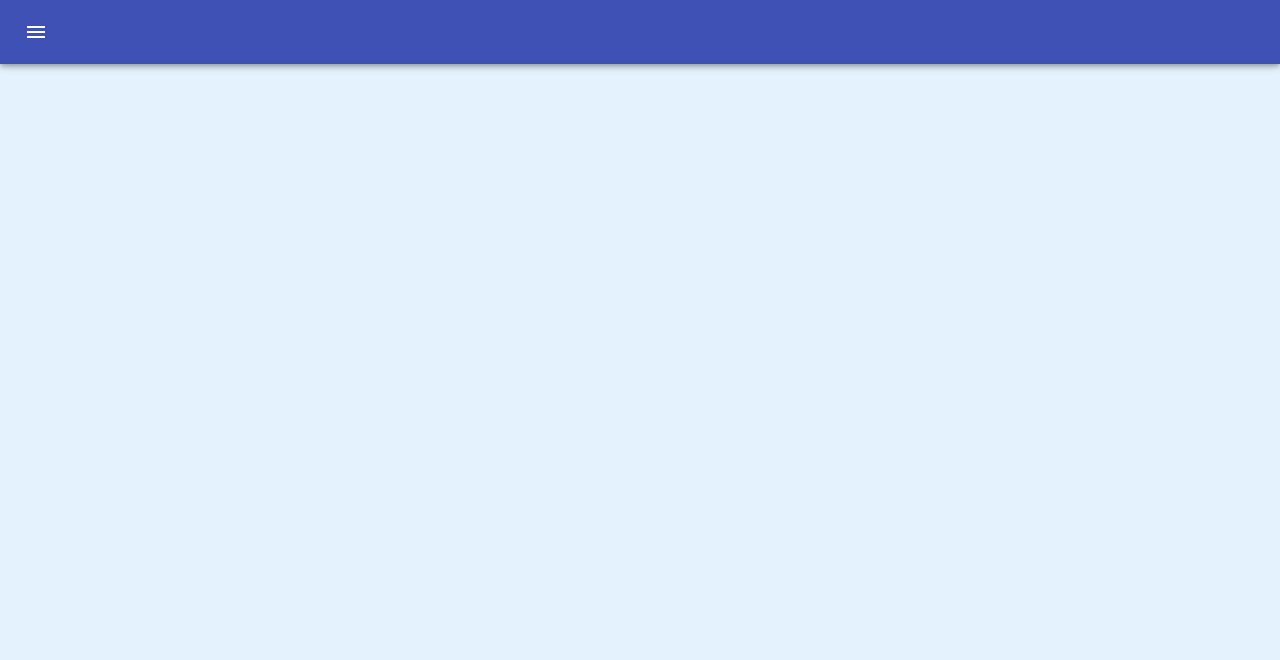
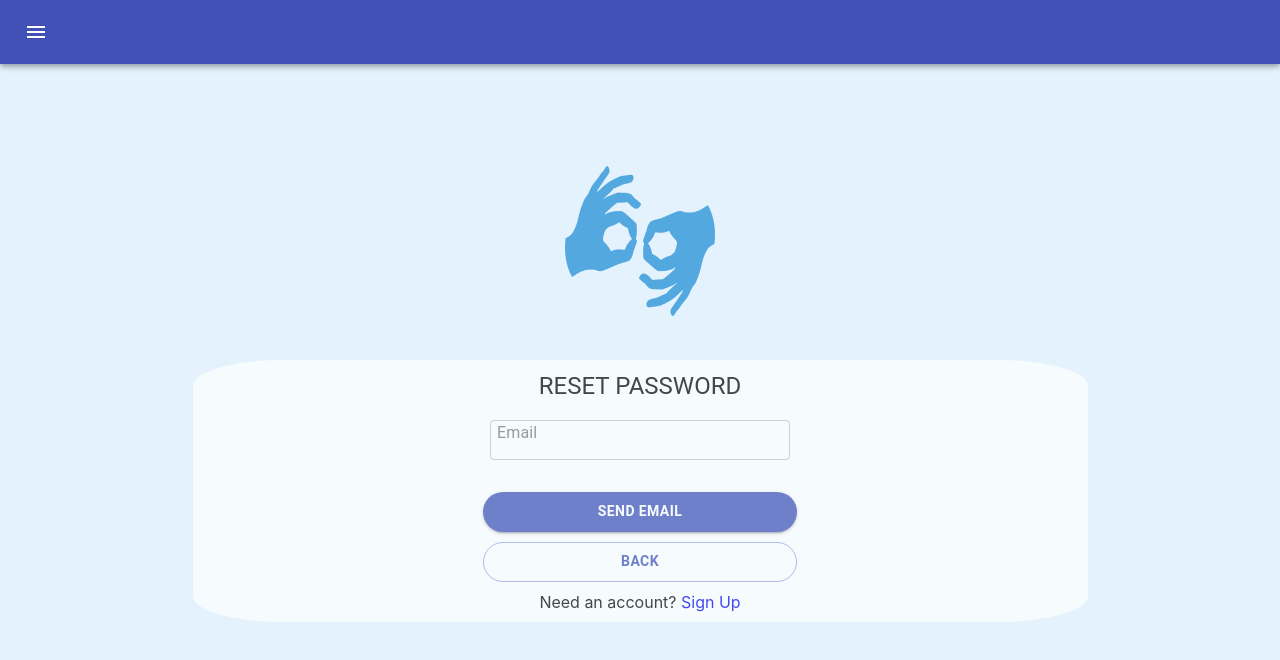
Before and after one commit to Mostafa-Zaki-dev/Al-Labib, a React (Create React App) app: page /resetpassword in a window 1280 px wide. Shown: the top 660 px of the page. Built offline with nearby package versions, Linux system fonts and the light colour scheme; no server answers; what fingerpose, react-animations would draw is missing.

Commit message:
ResetPassword Added

```diff
--- a/src/components/LandingPage.js
+++ b/src/components/LandingPage.js
@@ -13,15 +13,21 @@ export default function LandingPage() {
           src="/appLogo.png"
           alt="Al-Labib Logo"
           style={{
-            height: 210,
-            width: 210,
+            height: 190,
+            width: 190,
           }}
         />
       </div>
       <div className="landingbody">
-        <Typography variant="h6">
-          Sign Language is a dance with words, <br /> Wanna dance with your beloved ones ?
+        <Typography variant="h6">Sign Language is a dance with words,</Typography>
+        <Typography variant="h6" style={{ fontSize: 15 }}>
+          Wanna dance with your beloved ones &#128521;?
         </Typography>
+        <GoogleButton
+          style={{ margin: 'auto', marginTop: 25, borderRadius: 3 }}
+          onClick={googleSignIn}
+        />
+        <br />
         <Button variant="contained" color="primary" onClick={() => history.push('/signin')}>
           Sign In
         </Button>
@@ -29,10 +35,6 @@ export default function LandingPage() {
         <Button variant="outlined" onClick={() => history.push('/signup')}>
           Create Account
         </Button>
-        <GoogleButton
-          style={{ margin: 'auto', marginTop: 25, borderRadius: 3 }}
-          onClick={googleSignIn}
-        />
       </div>
     </div>
   );
--- a/src/components/Navbar.js
+++ b/src/components/Navbar.js
@@ -112,13 +112,13 @@ export default function Navbar() {
                   </ListItemIcon>
                   <ListItemText primary="About Us" />
                 </ListItem>
-                <br />
+                {/* <br />
                 <ListItem button onClick={() => {}}>
                   <ListItemIcon>
                     <SettingsIcon />
                   </ListItemIcon>
                   <ListItemText primary="Settings" />
-                </ListItem>
+                </ListItem> */}
               </List>
               <br />
               <br />
--- /dev/null
+++ b/src/components/ResetPassword.js
@@ -0,0 +1,71 @@
+import React, { useRef, useState } from 'react';
+import { useAuth } from '../contexts/AuthContext';
+import { Link, useHistory } from 'react-router-dom';
+import { Button, Typography, TextField, FormControl } from '@material-ui/core';
+import Alert from '@material-ui/lab/Alert';
+
+export default function ResetPassword() {
+  const { resetPassword } = useAuth();
+  const emailRef = useRef();
+  const [error, setError] = useState('');
+  const [message, setMessage] = useState('');
+  const [loading, setLoading] = useState(false);
+  const history = useHistory();
+
+  async function handleSubmit(e) {
+    e.preventDefault();
+
+    try {
+      setMessage('');
+      setError('');
+      setLoading(true);
+      await resetPassword(emailRef.current.value);
+      setMessage('A password reset link is sent to your inbox!');
+    } catch (error) {
+      setError(`${error.message}`);
+      console.log(error);
+    }
+    setLoading(false);
+  }
+
+  return (
+    <>
+      <div className="centerme">
+        <div className="logo-container">
+          <img
+            src="/appLogo.png"
+            alt="Al-Labib Logo"
+            style={{
+              height: 150,
+              width: 150,
+            }}
+          />
+        </div>
+        <br />
+        <br />
+        <div className="formdiv">
+          <Typography variant="h5">RESET PASSWORD</Typography>
+          {error && <Alert severity="error">{error}</Alert>}
+          {message && <Alert severity="success">{message}</Alert>}
+          <FormControl>
+            <TextField type="email" label="Email" inputRef={emailRef} />
+            <br />
+            <Button type="submit" disabled={loading} onClick={handleSubmit}>
+              Send Email
+            </Button>
+            <Button variant="outlined" onClick={() => history.push('/signin')}>
+              Back
+            </Button>
+          </FormControl>
+          <br />
+          <div style={{ marginTop: 5 }}>
+            Need an account? {'  '}
+            <Link to="/signup" style={{ textDecoration: 'none' }}>
+              Sign Up
+            </Link>
+          </div>
+        </div>
+      </div>
+    </>
+  );
+}
--- a/src/components/Routes.js
+++ b/src/components/Routes.js
@@ -14,6 +14,7 @@ import UpdateProfile from './UpdateProfile';
 import GameText from './GameText';
 import React, { useState, useEffect } from 'react';
 import { auth } from '../firebase-config';
+import ResetPassword from './ResetPassword';
 
 const useStyles = makeStyles((theme) => ({
   offset: theme.mixins.toolbar,
@@ -49,6 +50,7 @@ export default function Routes() {
               <Route path="/app" component={TrailApp} />
               <Route path="/levelsummary" component={LevelSummary} />
               <Route path="/updateprofile" component={UpdateProfile} />
+              <Route path="/resetpassword" component={ResetPassword} />
             </Switch>
           </UserProvider>
         </AuthProvider>
--- a/src/components/SignIn.js
+++ b/src/components/SignIn.js
@@ -28,7 +28,16 @@ export default function SignIn() {
 
   return (
     <div className="centerme">
-      <div className="logo">Al-Labib Logo</div>
+      <div className="logo">
+        <img
+          src="/appLogo.png"
+          alt="Al-Labib Logo"
+          style={{
+            height: 150,
+            width: 150,
+          }}
+        />
+      </div>
       <div className="formdiv">
         <Typography variant="h2">SIGN IN</Typography>
         {error && <div>{error}</div>}
@@ -60,8 +69,14 @@ export default function SignIn() {
         </FormControl>
         <br />
         <br />
-        <div>
-          Need an account? <Link to="/signup">Sign Up</Link>
+        <Link to="/resetpassword" style={{ textDecoration: 'none' }}>
+          Forgot Password?
+        </Link>
+        <div style={{ marginTop: 5 }}>
+          Need an account? {'  '}
+          <Link to="/signup" style={{ textDecoration: 'none' }}>
+            Sign Up
+          </Link>
         </div>
       </div>
     </div>
--- a/src/components/SignUp.js
+++ b/src/components/SignUp.js
@@ -40,7 +40,6 @@ export default function SignUp() {
 
   return (
     <div className="centerme">
-      <div className="logo">Al-Labib Logo</div>
       <div className="formdiv">
         <Typography variant="h2">SIGN UP</Typography>
         {error && <div>{error}</div>}
@@ -100,7 +99,10 @@ export default function SignUp() {
         <br />
         <br />
         <div>
-          Already have an account? <Link to="/signin">Sign in</Link>
+          Already have an account?{' '}
+          <Link to="/signin" style={{ textDecoration: 'none' }}>
+            Sign in
+          </Link>
         </div>
       </div>
     </div>
```
